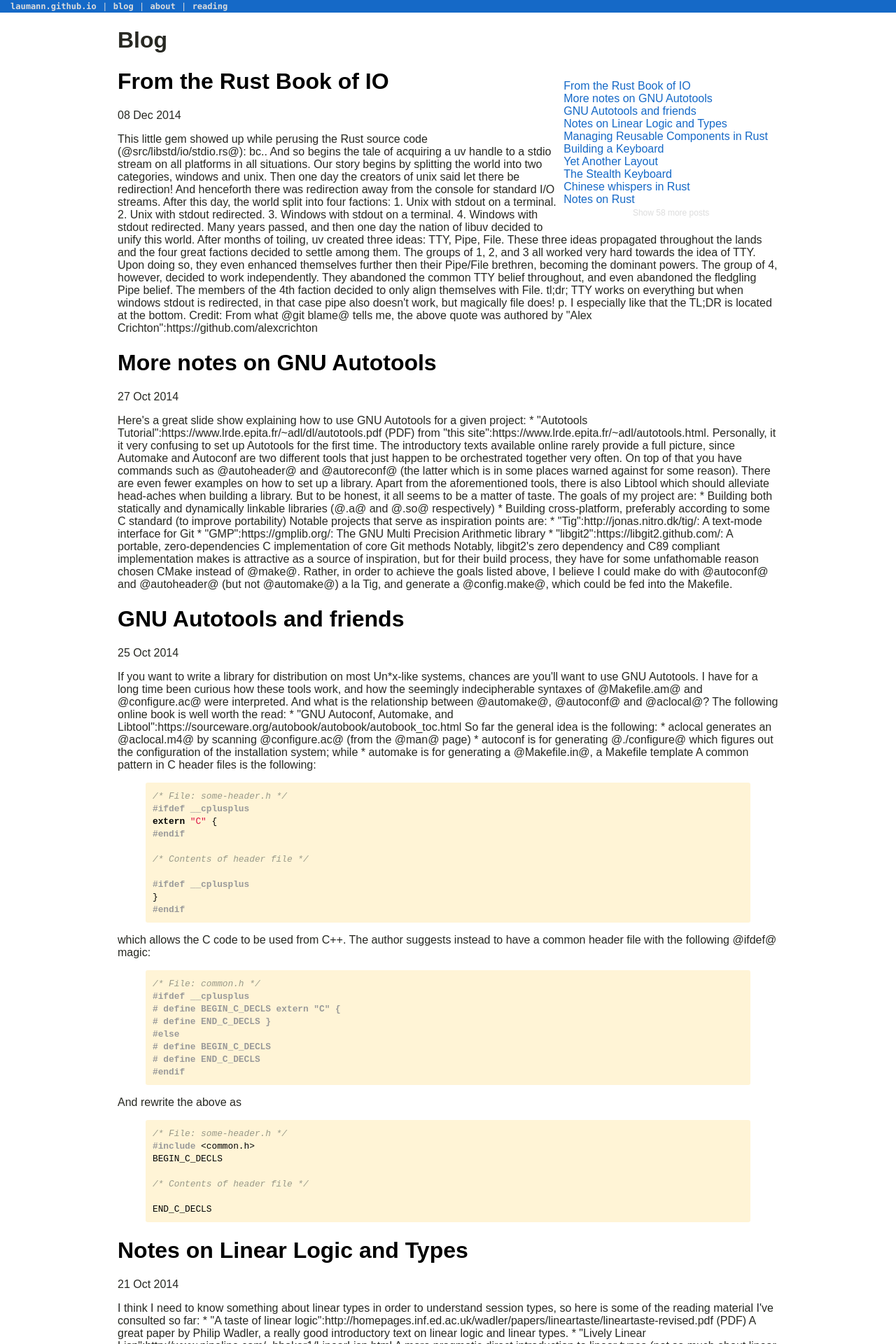
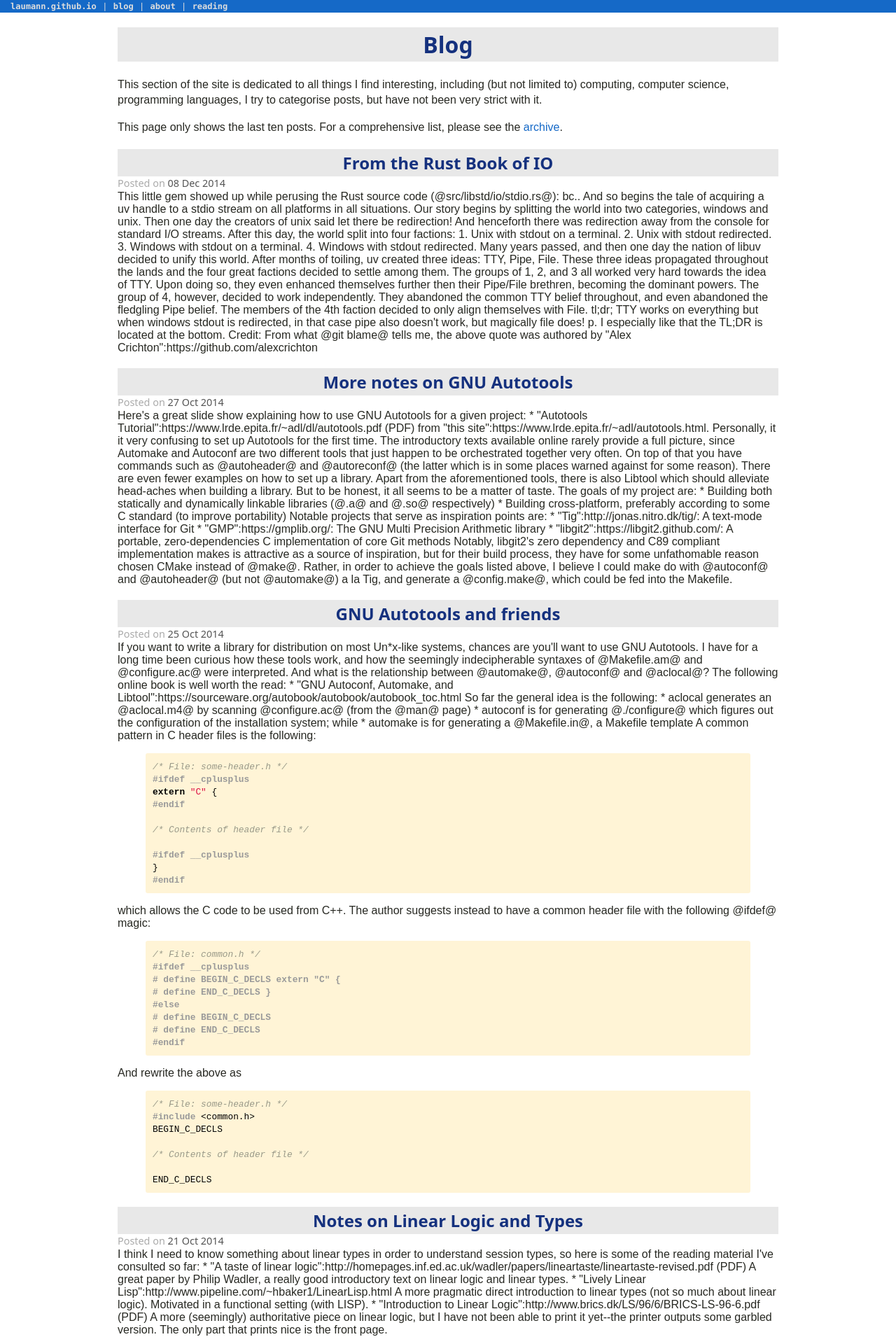
Before and after one commit to laumann/laumann.github.com, a Jekyll site: the page built from blog/index.html, in a window 1280 px wide. Shown: the top 1920 px of the page at 70% size. Built offline with Jekyll 4.4.1, drawn with Linux system fonts in a browser that asks for light colours; nearby versions of some CDN libraries; library files that are not in the unit come from our copies; some of the changed text lies outside the part shown.

Commit message:
Move blog list into archive and style headers

```diff
--- a/blog/index.html
+++ b/blog/index.html
@@ -4,25 +4,17 @@
 ---
 
 <div id="blogroll">
-	<h1>Blog</h1>
+  <h1>Blog</h1>
 
-	<ul id="bloglist">
-		{% for post in site.posts limit:10 %}
-			<li><a href="{{ post.url }}" title="{{ post.title }}">{{ post.title | truncate: 42 }}</a></li>
-		{% endfor %}
-		{% for post in site.posts offset:5 %}
-			<li class="more"><a href="{{ post.url }}" title="{{ post.title }}">{{ post.title | truncate: 42 }}</a></li>
-		{% endfor %}
-		<li><span id="more-btn">Show {{ site.posts | size | minus: 10 }}
-			more posts</span></li>
-	</ul>
+  <p>This section of the site is dedicated to all things I find interesting, including (but not limited to) computing, computer science, programming languages, I try to categorise posts, but have not been very strict with it.</p>
+
+  <p>This page only shows the last ten posts. For a comprehensive list, please see the <a href="archive.html">archive</a>.</p>
 
 	{% for post in site.posts limit:10 %}
 	<article class="uk-article">
-		<h1 class="uk-article-title"><a href="{{ post.url }}">{{ post.title }}</a></h1>
-		<p class="uk-article-meta">{{ post.date | date_to_string}}</p>
+		<h2 class="post-title"><a href="{{ post.url }}">{{ post.title }}</a></h2>
+		<p class="post-meta">Posted on <span class="date">{{ post.date | date_to_string}}</span></p>
 		{{ post.content }}
 	</article>
 	{% endfor %}
-
 </div>
--- a/css/style.css
+++ b/css/style.css
@@ -89,12 +89,22 @@
 
 *, *:before, *:after { -moz-box-sizing: border-box; -webkit-box-sizing: border-box; box-sizing: border-box; }
 
+/** Site layout with sticky footer */
+html, body { height: 100%; color: #272822; background-color: #fff; }
+
+/* must be same height as the footer */
+#footer { position: relative; margin-top: -50px; /* negative value of footer height */ clear: both; background-color: #e8e8e8; padding-top: 20px; font-size: 12px; }
+
+/*Opera Fix*/
+body:before { content: ""; height: 100%; float: left; width: 0; margin-top: -32767px; }
+
 #wrap { min-height: 100%; }
 
 /* Index page */
 #index-left { width: 66.66667%; float: left; padding-left: 0.83333%; padding-right: 0.83333%; }
 
 #index-right { width: 33.33333%; float: left; padding-left: 0.83333%; padding-right: 0.83333%; }
+#index-right .index-tab { padding: 0.83333%; margin: 0.83333%; }
 
 #main { width: 58.33333%; float: left; padding-left: 0.83333%; padding-right: 0.83333%; overflow: auto; padding-bottom: 50px; }
 
@@ -104,10 +114,9 @@
 #blog { max-width: 960px; margin-left: auto; margin-right: auto; }
 #blog:after { content: " "; display: block; clear: both; }
 #blog #blogroll { width: 100%; float: right; padding-left: 0.83333%; padding-right: 0.83333%; }
-#blog #blogroll ul#bloglist { float: right; width: 33.33333%; padding-left: 0.83333%; list-style-type: none; }
-#blog #blogroll ul#bloglist li.more { display: none; }
-#blog #blogroll ul#bloglist #more-btn { font-size: 12px; color: #ddd; padding: 3px; display: inline-block; width: 100%; text-align: center; cursor: pointer; }
-#blog #blogroll ul#bloglist #more-btn:hover { text-decoration: none; color: #aaa; }
+#blog #bloglist { width: 100%; float: right; padding-left: 0.83333%; padding-right: 0.83333%; }
+#blog #bloglist ul { padding-left: 0.83333%; list-style-type: none; }
+#blog #bloglist ul span.date { font-family: monospace; color: #555; }
 #blog #post { width: 100%; float: right; padding-left: 0.83333%; padding-right: 0.83333%; }
 
 #about { width: 50%; float: left; padding-left: 0.83333%; padding-right: 0.83333%; }
@@ -116,15 +125,7 @@
 ul.inlist, ol.inlist { list-style-type: none; }
 ul.inlist li, ol.inlist li { display: inline-block; }
 
-/** Site layout with sticky footer */
-html, body { height: 100%; color: #272822; background-color: #fff; }
-
-/* must be same height as the footer */
-#footer { position: relative; margin-top: -50px; /* negative value of footer height */ clear: both; background-color: #ddd; padding-top: 20px; font-size: 12px; }
-
-/*Opera Fix*/
-body:before { content: ""; height: 100%; float: left; width: 0; margin-top: -32767px; }
-
+p { line-height: 1.4em; }
 p .footnote { margin-bottom: 0; }
 p #fn1 { border-top: 1px solid #e6e6e6; margin-top: 30px; }
 
@@ -148,9 +149,16 @@
 
 .latex sup { font-size: 0.85em; vertical-align: -0.2em; margin-left: -0.36em; margin-right: -0.15em; }
 
-h1 a { color: #000 !important; text-decoration: none; }
+h1, h2, h3, h4, h5, h6 { font-family: sans; }
 
-h1 a:hover { text-decoration: none; }
+h1 { background-color: #e8e8e8; text-align: center; padding: 3px 0; color: #15317e; }
+
+h2.post-title { background-color: #e8e8e8; text-align: center; padding: 3px 0; margin-bottom: 0; }
+h2.post-title a { color: #15317e; text-decoration: none; }
+h2.post-title a:hover { text-decoration: none; }
+
+p.post-meta { font-family: sans; font-size: .9em; color: #aaa; /* text-align: right; */ margin: 0; }
+p.post-meta span.date { color: #555; }
 
 /** Top navigation bar */
 #navbar { background-color: #1569C7; color: #ddd; padding: 2px 0; font-size: 12px; }
@@ -160,7 +168,7 @@
 #navbar a { font-weight: bold; color: #ddd; text-decoration: none; }
 
 /** Footer */
-.site-footer { max-width: 960px; margin-left: auto; margin-right: auto; background-color: #ddd; color: #555; height: 30px; }
+.site-footer { max-width: 960px; margin-left: auto; margin-right: auto; color: #555; height: 30px; }
 .site-footer:after { content: " "; display: block; clear: both; }
 .site-footer div.left { width: 25%; float: left; padding-left: 0.83333%; padding-right: 0.83333%; }
 .site-footer div.center { width: 50%; float: left; padding-left: 0.83333%; padding-right: 0.83333%; text-align: center; }
```
Also changed, not shown: blog/archive.html (added, +12 -0 lines), index.html (+6 -6 lines), sass/style.scss (+89 -57 lines).
